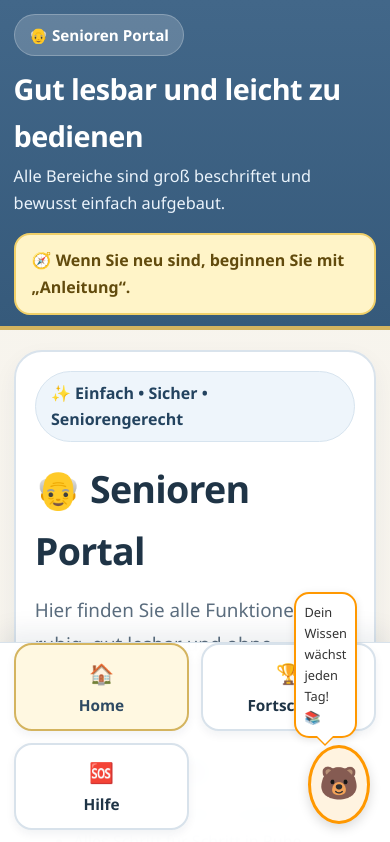
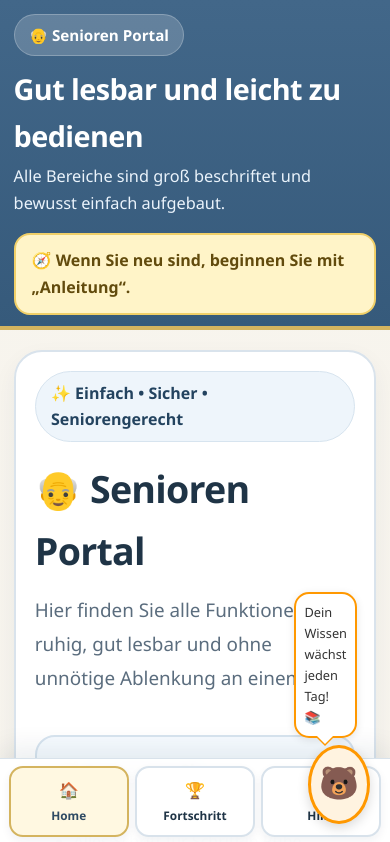
Before and after one commit to mtn9xsr7dh-glitch/seniorenapp, a React (Vite) app: page / in a window 390 px wide. Shown: the top 842 px of the page. Built offline with nearby package versions, Linux system fonts and the light colour scheme.

Commit message:
Improve responsive bottom tabs

```diff
--- a/src/App.css
+++ b/src/App.css
@@ -111,6 +111,33 @@
   background: #fff8e1;
   color: #2e4a63;
   border-color: #d4b45f;
+}
+
+@media (min-width: 1024px) {
+  .app-shell {
+    padding-bottom: 104px;
+  }
+
+  .app-nav {
+    left: 50%;
+    right: auto;
+    bottom: 14px;
+    width: min(560px, calc(100% - 2rem));
+    transform: translateX(-50%);
+    border: 1px solid #d8e2eb;
+    border-radius: 22px;
+    padding: 0.65rem;
+    background: rgba(255, 255, 255, 0.95);
+  }
+
+  .app-nav-link {
+    min-height: 66px;
+    font-size: 0.95rem;
+  }
+
+  .app-footer {
+    margin-bottom: calc(104px + 1rem);
+  }
 }
 
 .app-main {
@@ -504,17 +531,23 @@ select {
   }
 
   .app-nav {
-    padding: 0 0.85rem 0.85rem;
-    grid-template-columns: repeat(2, minmax(0, 1fr));
+    padding: 0.55rem 0.85rem calc(0.55rem + env(safe-area-inset-bottom));
+    grid-template-columns: repeat(3, minmax(0, 1fr));
+    gap: 0.55rem;
   }
 
   .app-nav-link {
     min-height: 58px;
-    font-size: 0.96rem;
+    font-size: 0.82rem;
+    padding: 0.55rem 0.4rem;
+  }
+
+  .app-nav-link span:first-child {
+    font-size: 1.12rem;
   }
 
   .home-page {
-    padding: 1.25rem 0.85rem 3rem;
+    padding: 1.25rem 0.85rem 4.25rem;
   }
 
   .home-hero-layout {
@@ -532,3 +565,28 @@ select {
     padding: 1.2rem;
   }
 }
+
+@media (max-width: 420px) {
+  .app-shell {
+    padding-bottom: 88px;
+  }
+
+  .app-nav {
+    padding: 0.45rem 0.55rem calc(0.45rem + env(safe-area-inset-bottom));
+    gap: 0.4rem;
+  }
+
+  .app-nav-link {
+    min-height: 54px;
+    font-size: 0.74rem;
+    border-radius: 14px;
+  }
+
+  .app-nav-link span:first-child {
+    font-size: 1rem;
+  }
+
+  .app-footer {
+    margin-bottom: calc(88px + 0.8rem);
+  }
+}
```
